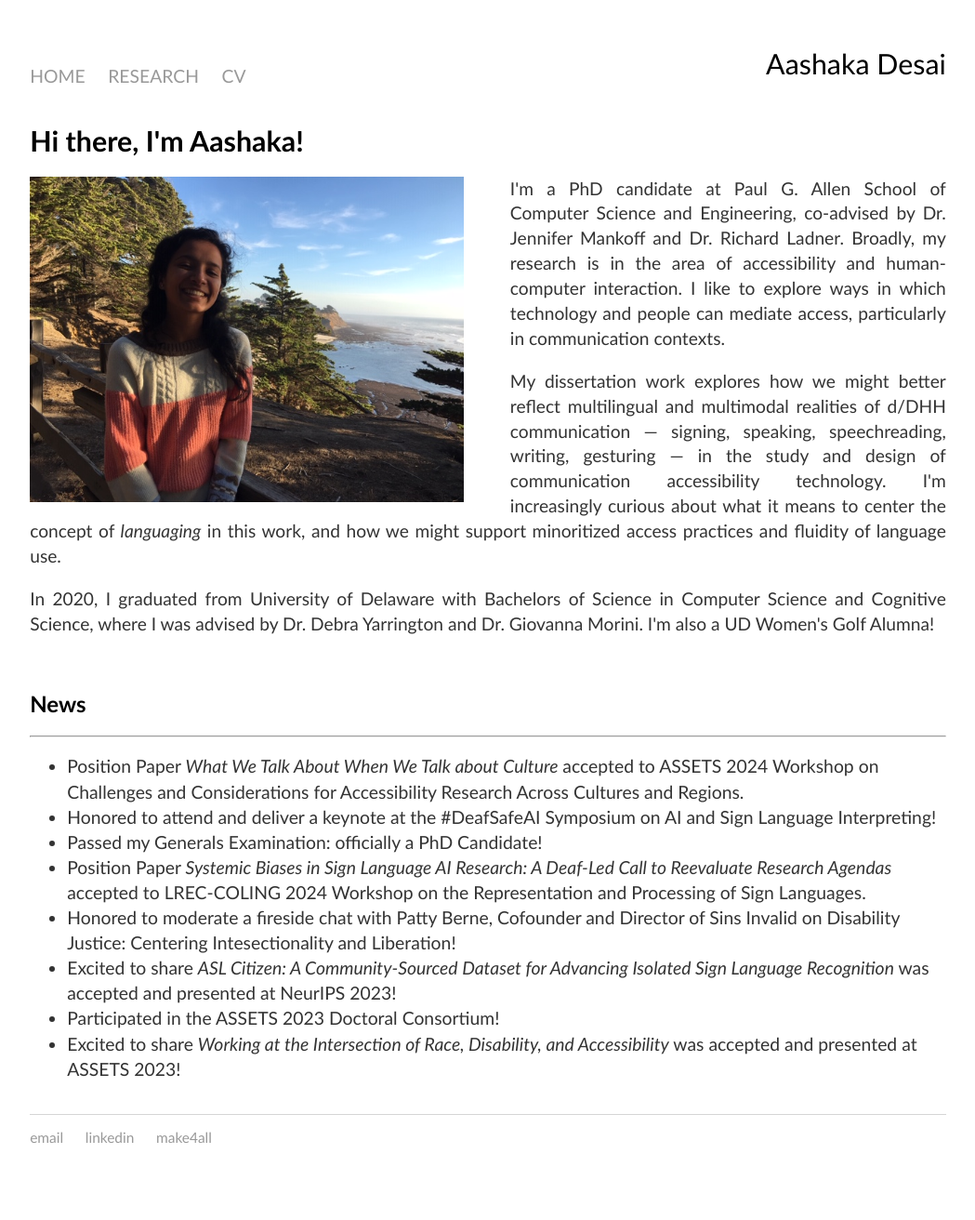
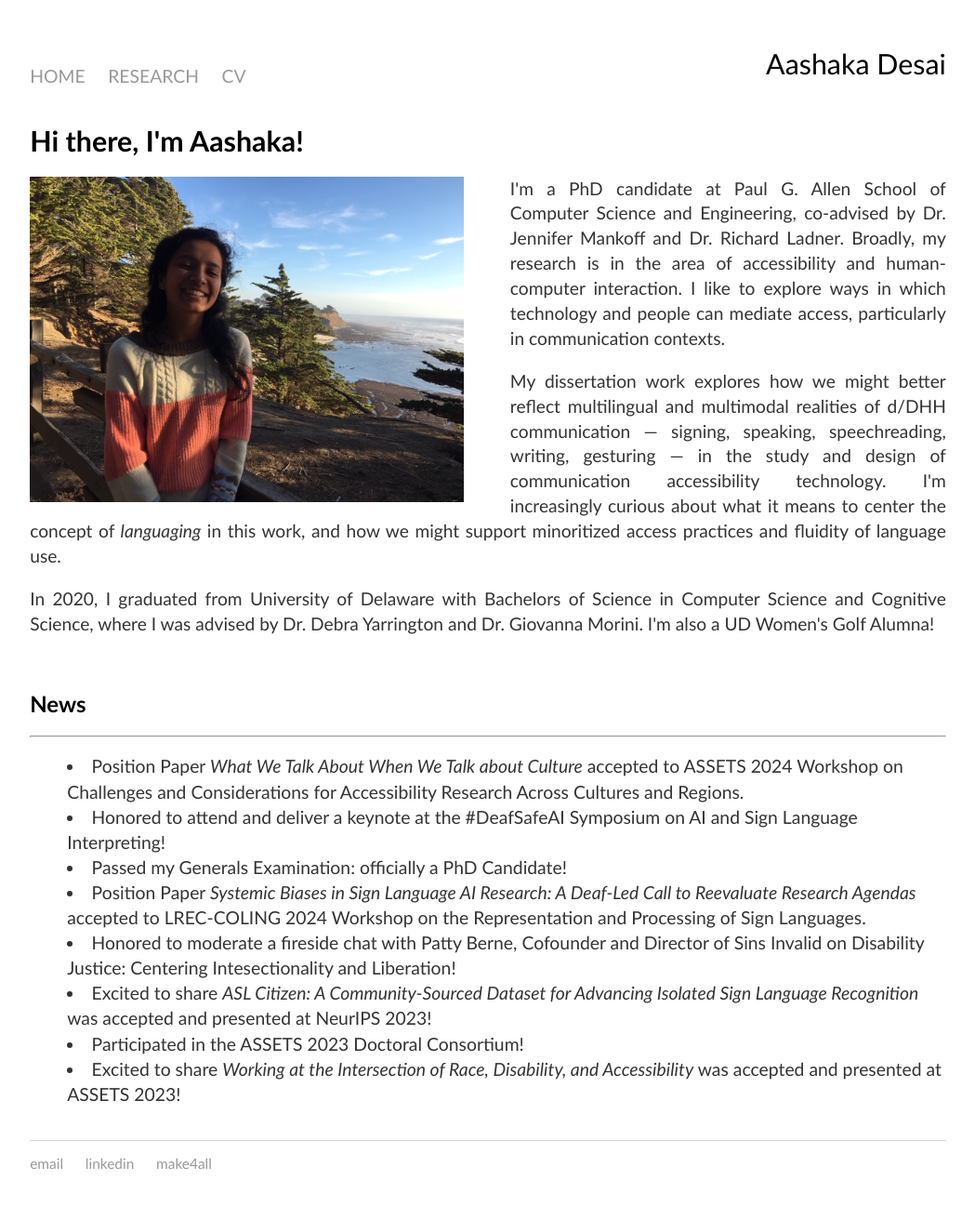
Before and after one commit to aashakadesai/aashakadesai.github.io, a Jekyll site: the page built from index.html, in a window 1280 px wide. Shown: the whole page at 93% size, without its empty margins (115-1164 px from the left). Built offline with Jekyll 4.4.1, drawn with Linux system fonts in a browser that asks for light colours; before the commit the page ends 1285 px from its top, so only the background shows below that.

Commit message:
Update main.css

```diff
--- a/css/main.css
+++ b/css/main.css
@@ -70,6 +70,8 @@ ul {
     font-family:'Gill Sans';
     line-height: 1.4em;
     color: #333;
+    padding-inline-start: 10;
+    list-style-position: inside;
 }
 
 li {
```
